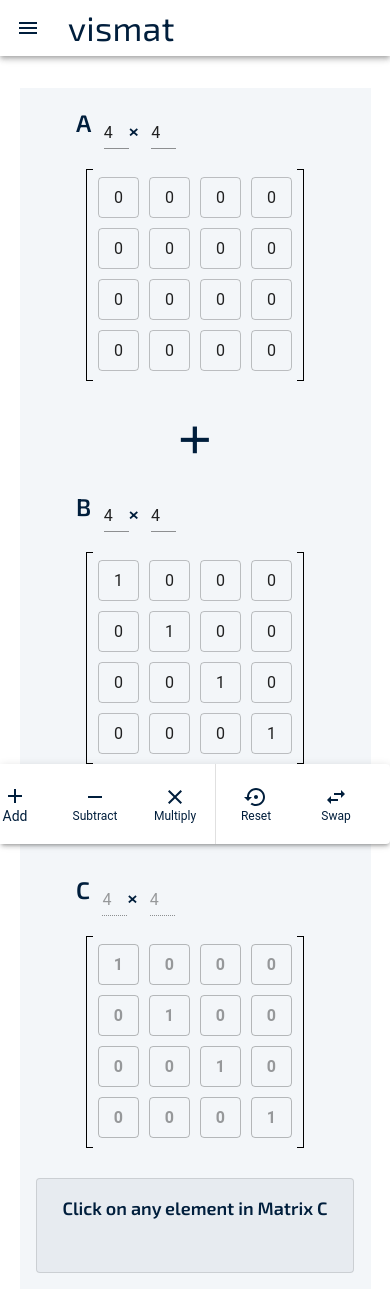
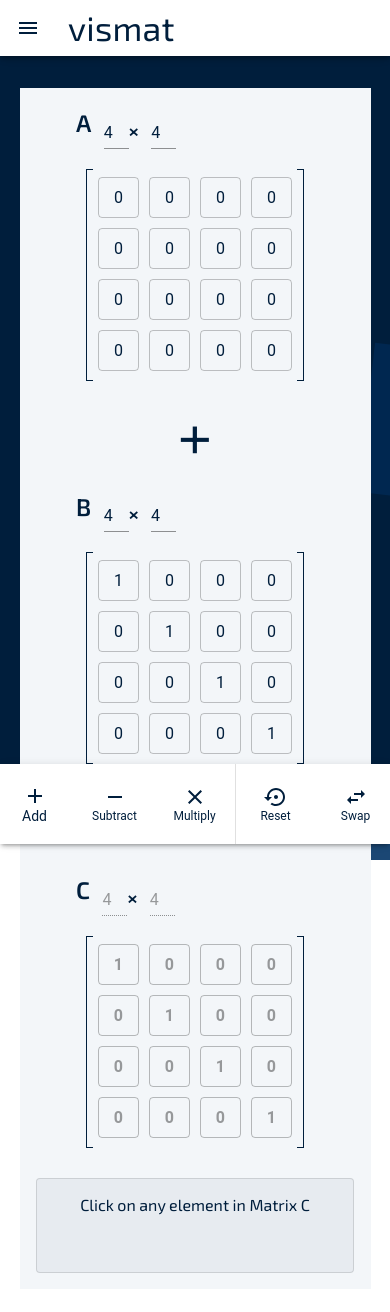
Before and after one commit to acodedoer/vizmat, a React (Create React App) app: page / in a window 390 px wide. Shown: the top 1312 px of the page. Built offline with nearby package versions, Linux system fonts and the light colour scheme.

Commit message:
new background

```diff
--- a/public/index.html
+++ b/public/index.html
@@ -10,34 +10,11 @@
       content="Web site created using create-react-app"
     />
     <link rel="apple-touch-icon" href="%PUBLIC_URL%/logo192.png" />
-    <!--
-      manifest.json provides metadata used when your web app is installed on a
-      user's mobile device or desktop. See https://developers.google.com/web/fundamentals/web-app-manifest/
-    -->
     <link rel="manifest" href="%PUBLIC_URL%/manifest.json" />
-    <!--
-      Notice the use of %PUBLIC_URL% in the tags above.
-      It will be replaced with the URL of the `public` folder during the build.
-      Only files inside the `public` folder can be referenced from the HTML.
-
-      Unlike "/favicon.ico" or "favicon.ico", "%PUBLIC_URL%/favicon.ico" will
-      work correctly both with client-side routing and a non-root public URL.
-      Learn how to configure a non-root public URL by running `npm run build`.
-    -->
-    <title>React App</title>
+    <title>vismat</title>
   </head>
   <body>
     <noscript>You need to enable JavaScript to run this app.</noscript>
     <div id="root"></div>
-    <!--
-      This HTML file is a template.
-      If you open it directly in the browser, you will see an empty page.
-
-      You can add webfonts, meta tags, or analytics to this file.
-      The build step will place the bundled scripts into the <body> tag.
-
-      To begin the development, run `npm start` or `yarn start`.
-      To create a production bundle, use `npm run build` or `yarn build`.
-    -->
   </body>
 </html>
--- a/src/App.css
+++ b/src/App.css
@@ -5,20 +5,21 @@
   color: #001e3c;
 }
 
-
 .matrix {
   position: relative;
   margin: auto;
   margin: 1em;
 }
+
 .matrix:before, .matrix:after {
   content: "";
   position: absolute;
   top: 0;
-  border: 1px solid #000;
+  border: 1px solid #001e3c;
   width: 6px;
   height: 100%;
 }
+
 .matrix:before {
   left: -6px;
   border-right: 0px;
@@ -32,78 +33,126 @@
   padding: 0;
 }
 
-.para{
-   font-weight: 600;
-   font-size: 18px;
+
+/* Begin Style Based On: 20 Animated Backgrounds [Pure CSS] by Warren Davies https://alvarotrigo.com/blog/animated-backgrounds-css/ */
+.area{
+  background: #001e3c;
+  position: fixed;
+  z-index: -100000;
+  background: -webkit-linear-gradient(to left, #003264, #001e3c);
+  width: 100%;
+  height:100vh;
 }
 
-.header {
-  top:0px;
-  font-size: 48px;
-  margin: 8px;
+.circles{
+  position: absolute;
+  top: 0;
+  left: 0;
+  width: 100%;
+  height: 100%;
+  overflow: hidden;
 }
 
-.mainBox{
-    display:flex;
-    flex-direction:row;
-    justify-content:center;
-    align-items:flex-start;
-    min-height:450px;
-    background-color:white;
-}
-.mainCard{
-    min-height:450px;
-    background-color:white;
-    min-width:1300px;
-    display:flex;
-    flex-direction:column;
-    justify-content:center;
-    align-items:center;
+.circles li{
+  position: absolute;
+  display: block;
+  list-style: none;
+  width: 20px;
+  height: 20px;
+  background: #003264;
+  animation: animate 25s linear infinite;
+  bottom: -150px;
+
 }
 
-.solutionPaper{
-  margin:16px;
-  height:93px;
-  width:720px
+.circles li:nth-child(1){
+  left: 25%;
+  width: 80px;
+  height: 80px;
+  animation-delay: 0s;
 }
 
-.navPaper{
-  position: relative;
-  bottom: 0;
-  left: 0;
-  right: 0;
-  width:100%;
-  margin-top:16px;
+.circles li:nth-child(2){
+  left: 10%;
+  width: 20px;
+  height: 20px;
+  animation-delay: 2s;
+  animation-duration: 12s;
 }
 
-@media (max-width: 600px) {
-  .header{
-    position: relative;
+.circles li:nth-child(3){
+  left: 70%;
+  width: 20px;
+  height: 20px;
+  animation-delay: 4s;
+}
+
+.circles li:nth-child(4){
+  left: 40%;
+  width: 60px;
+  height: 60px;
+  animation-delay: 0s;
+  animation-duration: 18s;
+}
+
+.circles li:nth-child(5){
+  left: 65%;
+  width: 20px;
+  height: 20px;
+  animation-delay: 0s;
+}
+
+.circles li:nth-child(6){
+  left: 75%;
+  width: 110px;
+  height: 110px;
+  animation-delay: 3s;
+}
+
+.circles li:nth-child(7){
+  left: 35%;
+  width: 150px;
+  height: 150px;
+  animation-delay: 7s;
+}
+
+.circles li:nth-child(8){
+  left: 50%;
+  width: 25px;
+  height: 25px;
+  animation-delay: 15s;
+  animation-duration: 45s;
+}
+
+.circles li:nth-child(9){
+  left: 20%;
+  width: 15px;
+  height: 15px;
+  animation-delay: 2s;
+  animation-duration: 35s;
+}
+
+.circles li:nth-child(10){
+  left: 85%;
+  width: 150px;
+  height: 150px;
+  animation-delay: 0s;
+  animation-duration: 11s;
+}
+
+
+
+@keyframes animate {
+
+  0%{
+      transform: translateY(0) rotate(0deg);
+      opacity: 1;
   }
-  .solutionPaper{
-    min-height:150px;
-    width:90%
-  }
-  .mainBox{
-    display:flex;
-    flex-direction:column;
-    justify-content:flex-start;
-    align-items:center;
-    min-width:"90%";
-    background-color:white;
-  }
-  .container{
-    width: 100vw;
-    min-height: 100vh;
 
-  }
-  .mainCard{
-    background-color:white;
-    display:flex;
-    min-width: 95%;
-    flex-direction:column;
-    justify-content:center;
-    align-items:center;
-    margin: 16px;
+  100%{
+      transform: translateY(-1000px) rotate(720deg);
+      opacity: 0;
   }
 }
+
+/* End Style Based On: 20 Animated Backgrounds [Pure CSS] by Warren Davies https://alvarotrigo.com/blog/animated-backgrounds-css/ */
--- a/src/App.tsx
+++ b/src/App.tsx
@@ -17,6 +17,7 @@ import { MatrixArithmeticArea } from "./components/MatrixArithmetic";
 import type {MatrixObject, SolutionType,State,VisualState} from "./types/types"
 import SolutionArea from "./components/SolutionArea";
 import OperationalIcons from "./components/OperationalIcons";
+import BackgroundAnimation from "./components/BackgroundAnimation";
 
 
 
@@ -192,6 +193,7 @@ function App() {
   return (
     <AppContainer>
       <SiteTitle/>
+      <BackgroundAnimation/>
         <MainSection>
           <MatrixArithmeticArea>
             <Matrix mat={state.m1} name={"m1"} operation={state.operation} visualise={visualState.selectedCell} modifyMatrix={modifyMatrix} updateMatrix={updateMatrix} style={{flexBasis: "40%", flexShrink:0}}/>
--- /dev/null
+++ b/src/components/BackgroundAnimation.tsx
@@ -0,0 +1,22 @@
+//Based On: 20 Animated Backgrounds [Pure CSS] by Warren Davies https://alvarotrigo.com/blog/animated-backgrounds-css/
+import "../App.css"
+const BackgroundAnimation = () => {
+    return(
+        <div className="area" >
+            <ul className="circles">
+                <li></li>
+                <li></li>
+                <li></li>
+                <li></li>
+                <li></li>
+                <li></li>
+                <li></li>
+                <li></li>
+                <li></li>
+                <li></li>
+            </ul>
+        </div >
+    )
+}
+
+export default BackgroundAnimation
--- a/src/components/Matrix.tsx
+++ b/src/components/Matrix.tsx
@@ -73,17 +73,19 @@ const MatrixDiv = styled('div')`
 const MatrixElementInputTextField = styled(TextField)({
     '& .Mui-disabled': {
         fontWeight:600,
-        color:"#0000ff",
         cursor:"pointer"
     },
     '& .MuiOutlinedInput-input': {
         padding: '9px',
         textAlign: 'center',
         width:'23px',
-        border:'0'
+        border:'0',
+        color:"#001e3c",
+        // backgroundColor:"#e7ebf0"
     },
     margin:"4px",
-    border:'0'
+    border:'0',
+    color: "#001e3c"
 });
 
 export default Matrix;
--- a/src/components/MatrixDimension.tsx
+++ b/src/components/MatrixDimension.tsx
@@ -4,9 +4,9 @@ const MatrixDimensions =  ({name="m1", rows=4, columns=4, modifyMatrix}:any) =>
     return(
         <h2>{name==="m1"?"A":name==="m2"?"B":"C"}
             <sub>
-                <Input type="number" style={{width:"25px",marginLeft:12.5}} value={rows} disabled={name==="answer"?true:false} onChange={(e)=>modifyMatrix(name, e.target.value as unknown as number, columns)}/>
+                <Input type="number" style={{width:"25px",marginLeft:12.5, color:"#001e3c"}} value={rows} disabled={name==="answer"?true:false} onChange={(e)=>modifyMatrix(name, e.target.value as unknown as number, columns)}/>
                 <span>&#215;</span>
-                <Input type="number" style={{width:"25px",marginLeft:12.5}} value={columns} disabled={name==="answer"?true:false} onChange={(e)=>modifyMatrix(name, rows, e.target.value as unknown as number)}/>
+                <Input type="number" style={{width:"25px",marginLeft:12.5, color:"#001e3c"}} value={columns} disabled={name==="answer"?true:false} onChange={(e)=>modifyMatrix(name, rows, e.target.value as unknown as number)}/>
             </sub>
         </h2>
     )
--- a/src/components/OperationalIcons.tsx
+++ b/src/components/OperationalIcons.tsx
@@ -13,7 +13,7 @@ const OperationalIcons = ({operation, initialState, setState, swapMatrices, upda
                 onChange={(event, newValue) => {
                     updateState("operation",newValue+1)
                 }}
-                sx={{height:"80px", width:"90%"}}
+                sx={{height:"80px", width:"100%"}}
                 showLabels
             >
                 <BottomNavigationAction className="nav" label="Add" icon={<AddIcon/>}/>
```
